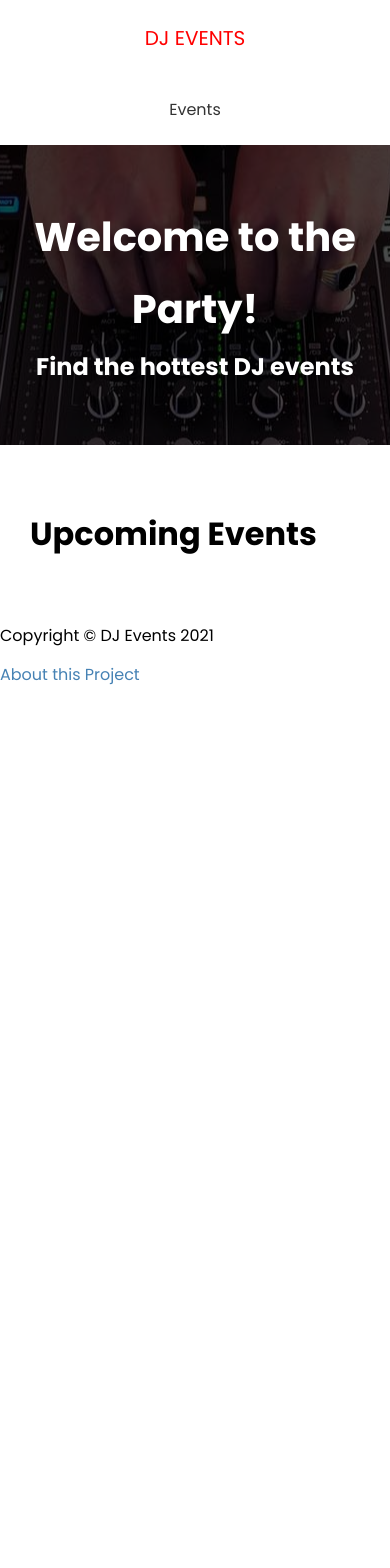
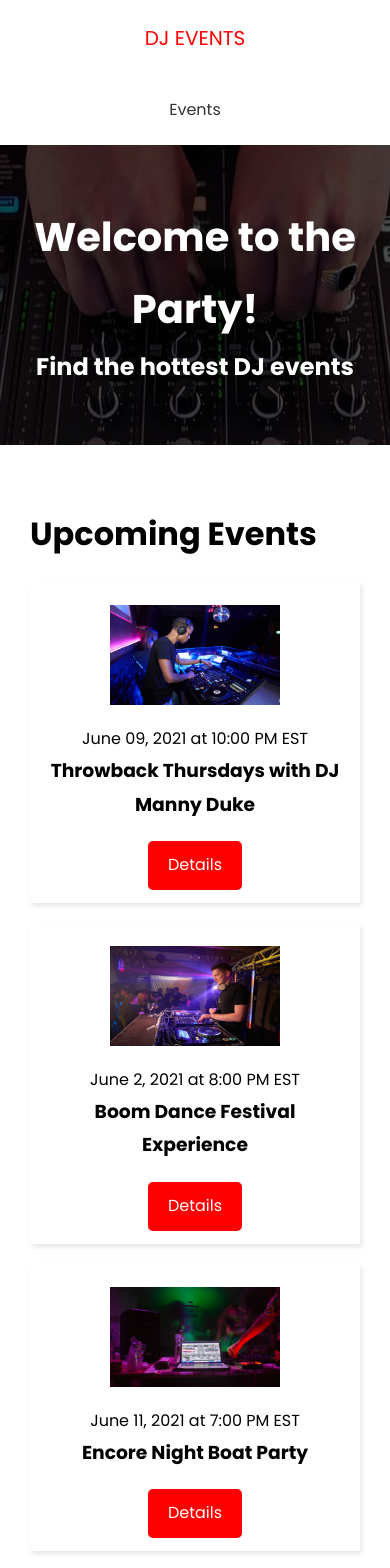
Before and after one commit to flip-in/dj-events-frontend, a Next.js app: page / in a window 390 px wide. Shown: the top 1568 px of the page. Before the commit the page ends 844 px from the top, so only its background shows below. Built offline with nearby package versions, Linux system fonts and the light colour scheme; no server answers.

Commit message:
fixed bugs, display events

```diff
--- /dev/null
+++ b/components/EventItem.js
@@ -0,0 +1,29 @@
+import Image from "next/image";
+import Link from "next/link";
+import styles from "@/styles/EventItem.module.css";
+
+export default function EventItem({ evt }) {
+  return (
+    <div className={styles.event}>
+      <div className={styles.img}>
+        <Image
+          src={evt.image ? evt.image : "/images/event-default.png"}
+          width={170}
+          height={100}
+          alt={evt.image_alt ? evt.image_alt : "party time"}
+        />
+      </div>
+      <div className={styles.info}>
+        <span>
+          {evt.date} at {evt.time}
+        </span>
+        <h3>{evt.name}</h3>
+      </div>
+      <div className={styles.link}>
+        <Link href={`/events/${evt.slug}`}>
+          <a className="btn">Details</a>
+        </Link>
+      </div>
+    </div>
+  );
+}
--- a/components/Footer.js
+++ b/components/Footer.js
@@ -3,7 +3,7 @@
 
 export default function Footer() {
   return (
-    <footer className={styles.foter}>
+    <footer className={styles.footer}>
       <p>Copyright &copy; DJ Events 2021</p>
       <p>
         <Link href="/about">
--- a/components/layout.js
+++ b/components/layout.js
@@ -3,7 +3,7 @@
 import Header from "./Header";
 import Footer from "./Footer";
 import Showcase from "./Showcase";
-import styles from "@/styles/layout.module.css";
+import styles from "@/styles/Layout.module.css";
 
 export default function Layout({ title, keywords, description, children }) {
   const router = useRouter();
--- a/pages/404.js
+++ b/pages/404.js
@@ -1,6 +1,6 @@
 import { FaExclamationTriangle } from "react-icons/fa";
 import Link from "next/link";
-import Layout from "@/components/layout";
+import Layout from "@/components/Layout";
 import styles from "@/styles/404.module.css";
 
 export default function NotFoundPage() {
--- a/pages/api/events/[slug].js
+++ b/pages/api/events/[slug].js
@@ -1,4 +1,6 @@
 /* eslint-disable import/no-anonymous-default-export */
+
+/*
 const { events } = require("./data.json");
 
 export default (req, res) => {
@@ -11,3 +13,4 @@
     res.status(405).json({ message: `Method ${req.method} is not allowed` });
   }
 };
+*/
--- a/pages/index.js
+++ b/pages/index.js
@@ -1,13 +1,26 @@
 import Layout from "@/components/Layout";
+import EventItem from "@/components/EventItem";
+import Link from "next/link";
 import { API_URL } from "@/config/index";
 
 export default function HomePage({ events }) {
   console.log(events);
   return (
     <Layout>
-      <div>
-        <h1>Upcoming Events</h1>
-      </div>
+      <h1>Upcoming Events</h1>
+      {events.length === 0 && <h3>No Events to Show</h3>}
+
+      {events.map((evt) => (
+        <EventItem key={evt.id} evt={evt} />
+      ))}
+
+      {events.length > 0 && (
+        <Link href="/events">
+          <a href="" className="btn-secondary">
+            View All Events
+          </a>
+        </Link>
+      )}
     </Layout>
   );
 }
@@ -17,7 +30,7 @@
   const events = await res.json();
 
   return {
-    props: { events },
+    props: { events: events.slice(0, 3) },
     revalidate: 1,
   };
 }
--- /dev/null
+++ b/styles/EventItem.module.css
@@ -0,0 +1,28 @@
+.event {
+  display: flex;
+  justify-content: space-between;
+  align-items: center;
+  margin: 20px 0;
+  padding: 13px;
+  box-shadow: 2px 3px 5px rgba(0, 0, 0, 0.1);
+}
+
+.img {
+  flex: 1;
+  margin: 10px;
+}
+
+.info {
+  flex: 2;
+}
+
+@media (max-width: 600px) {
+  .event {
+    flex-direction: column;
+    text-align: center;
+  }
+
+  .info {
+    margin-bottom: 20px;
+  }
+}
```
Also changed, not shown: pages/events/index.js (+20 -2 lines).
